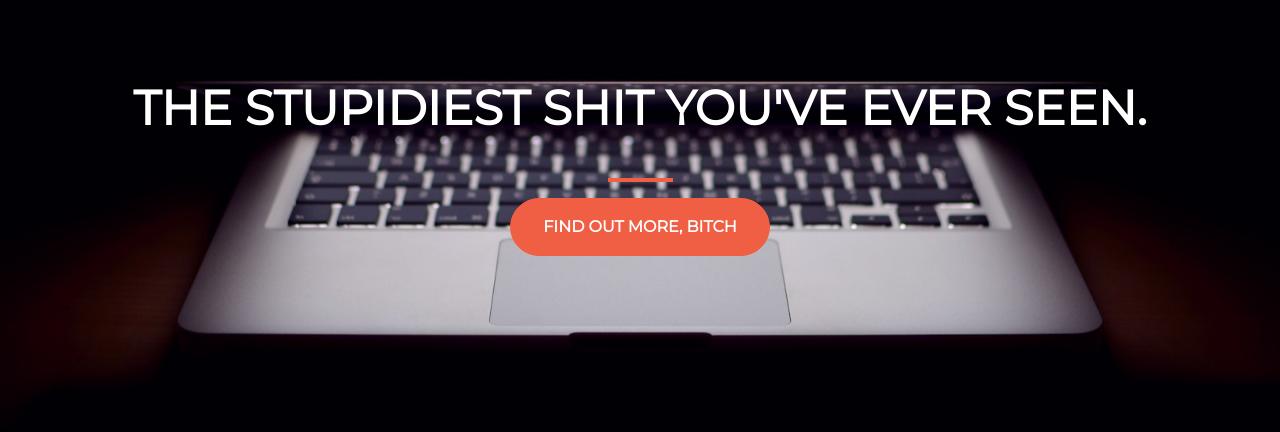
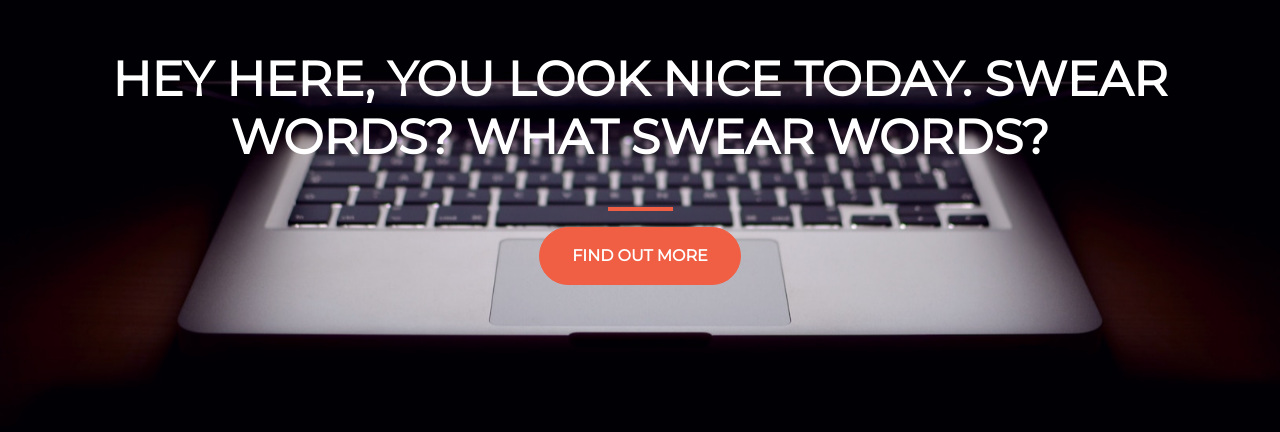
Before and after one commit to elyonGG/elyonGG.github.io, a plain HTML site: page index.html in a window 1280 px wide. Shown: the part 232-664 px from the top of the page. Drawn offline with nearby package versions, Linux system fonts and the light colour scheme.

Commit message:
Update index.html

```diff
--- a/index.html
+++ b/index.html
@@ -21,14 +21,14 @@
     <div class="container d-flex align-items-center h-100">
       <div class="row">
         <header class="text-center col-12">
-          <h1 class="text-uppercase"><strong>The stupidiest shit you've ever seen.</strong></h1>
+          <h1 class="text-uppercase"><strong>Hey here, you look nice today. Swear words? what swear words?</strong></h1>
         </header>
         <div class="buffer col-12">
         </div>
         <section class="text-center col-12">
           <hr>
           <a href="https://mailchi.mp/76f5b4939174/dristdesigns">
-            <button class="btn btn-primary btn-xl">Find out more, bitch</button>
+            <button class="btn btn-primary btn-xl">Find out more</button>
           </a>
         </section>
 
```
